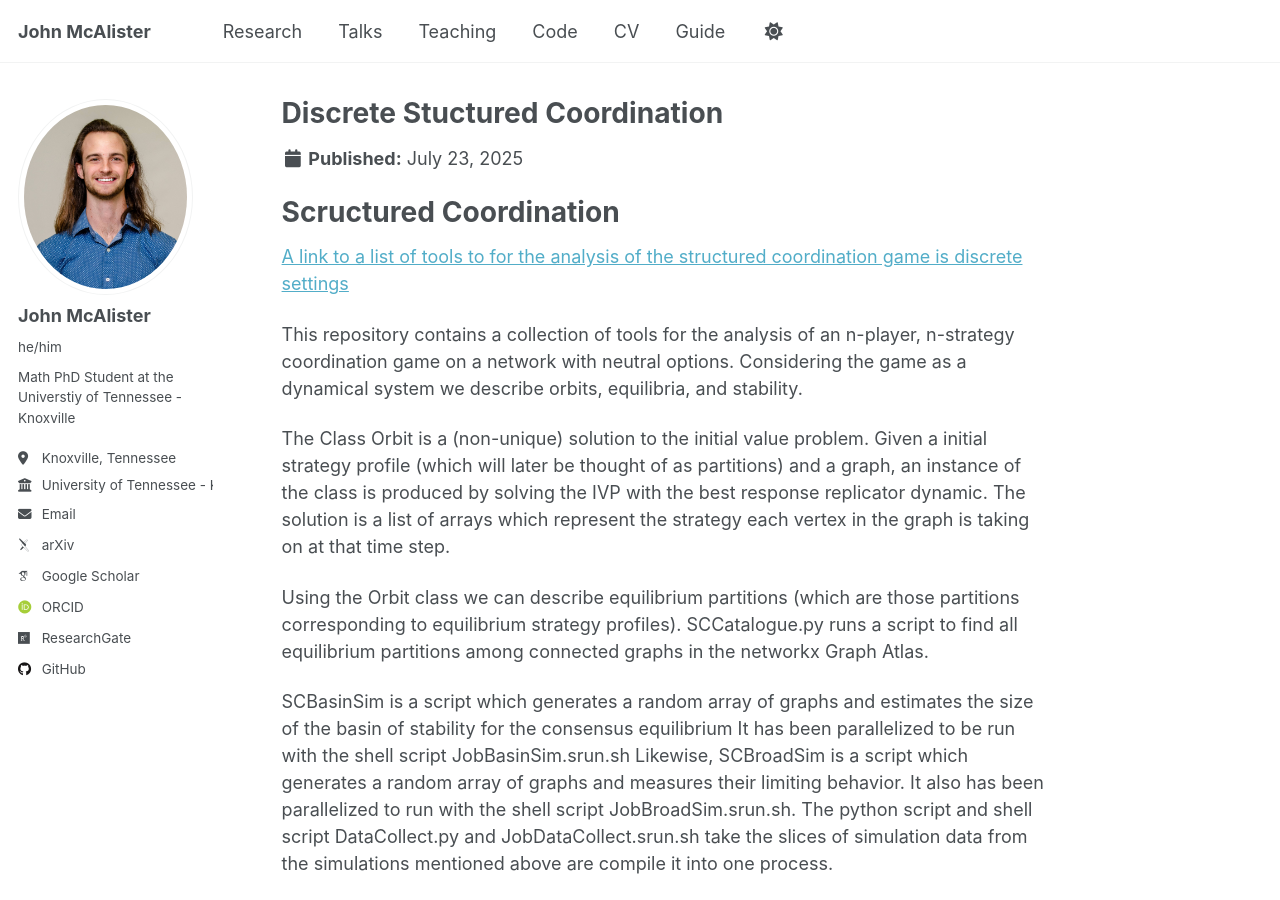
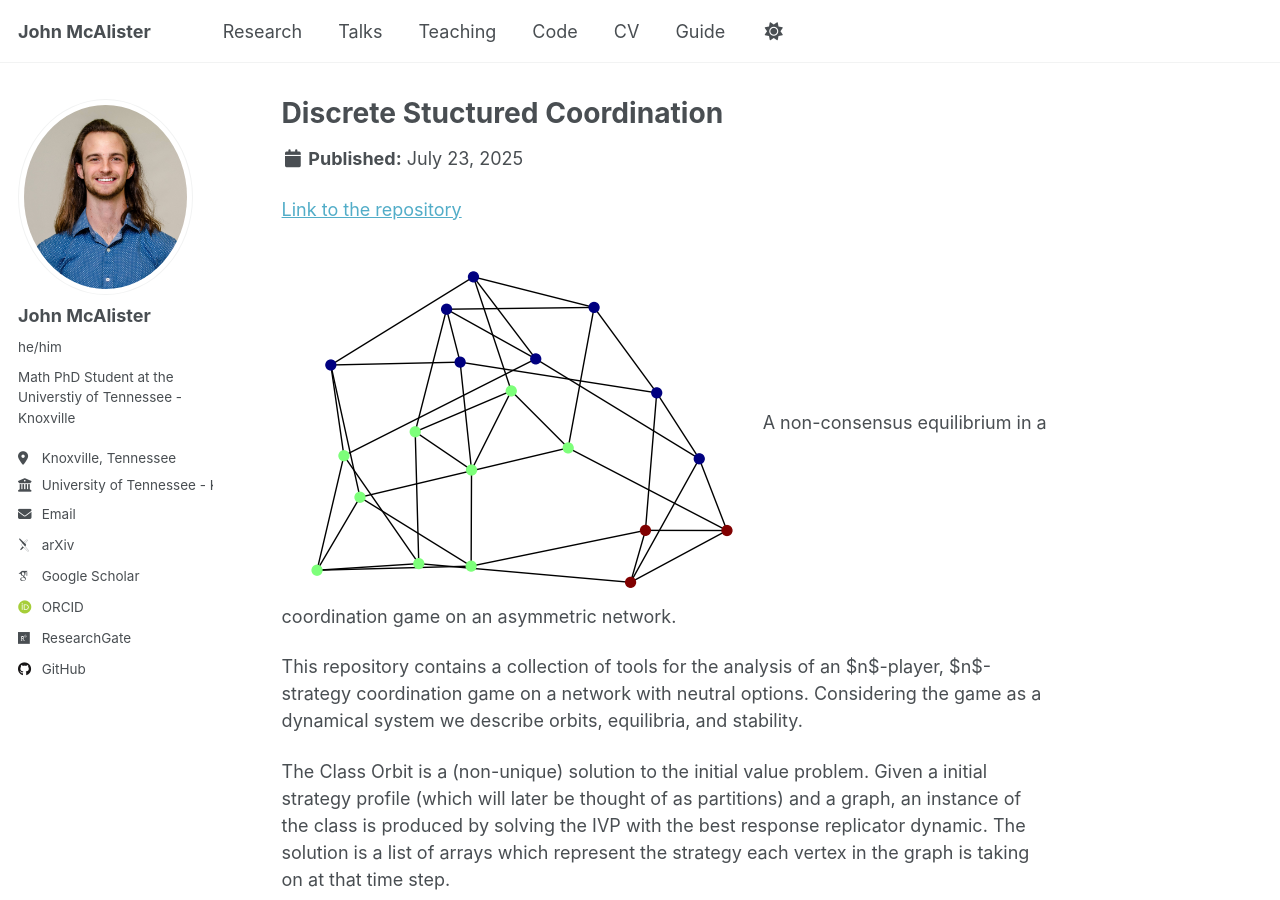
Before and after one commit to jmcalis/jmcalis.github.io, a Jekyll site: the page built from _portfolio/2022-Discrete-Structured-Coordination.md, in a window 1280 px wide and 900 px high. Built offline with Jekyll 4.4.1, drawn with Linux system fonts in a browser that asks for light colours; some web fonts are replaced; a script that is not in the unit is left out.

Commit message:
Modifying portfolio post

```diff
--- a/_portfolio/2022-Discrete-Structured-Coordination.md
+++ b/_portfolio/2022-Discrete-Structured-Coordination.md
@@ -1,14 +1,15 @@
 ---
 title: "Discrete Stuctured Coordination"
-excerpt: "a collection of tools for the analysis of an n-player, n-strategy coordination game on a network with neutral options. Considering the game as a dynamical system we describe orbits, equilibria, and stability.<br/><img src='/images/DiscreteStructuredImage.png'>"
+excerpt: "A collection of tools for the analysis of an $n$-player, $n$-strategy coordination game on a network with neutral options. Considering the game as a dynamical system we describe orbits, equilibria, and stability.<br/><img src='/images/DiscreteStructuredImage.png'>"
 collection: portfolio
 ---
 
-# Scructured Coordination
+[Link to the repository ](https://github.com/feffermanlab/JSM_2024_StructuredCoordination)
 
-[A link to a list of tools to for the analysis of the structured coordination game is discrete settings](https://github.com/feffermanlab/JSM_2024_StructuredCoordination)
+<img src='/images/DiscreteStructuredImage.png'>
+A non-consensus equilibrium in a coordination game on an asymmetric network.
 
-This repository contains a collection of tools for the analysis of an n-player, n-strategy coordination game on a network with neutral options.
+This repository contains a collection of tools for the analysis of an $n$-player, $n$-strategy coordination game on a network with neutral options.
 Considering the game as a dynamical system we describe orbits, equilibria, and stability.
 
 The Class Orbit is a (non-unique) solution to the initial value problem. Given a initial strategy profile (which will
```
